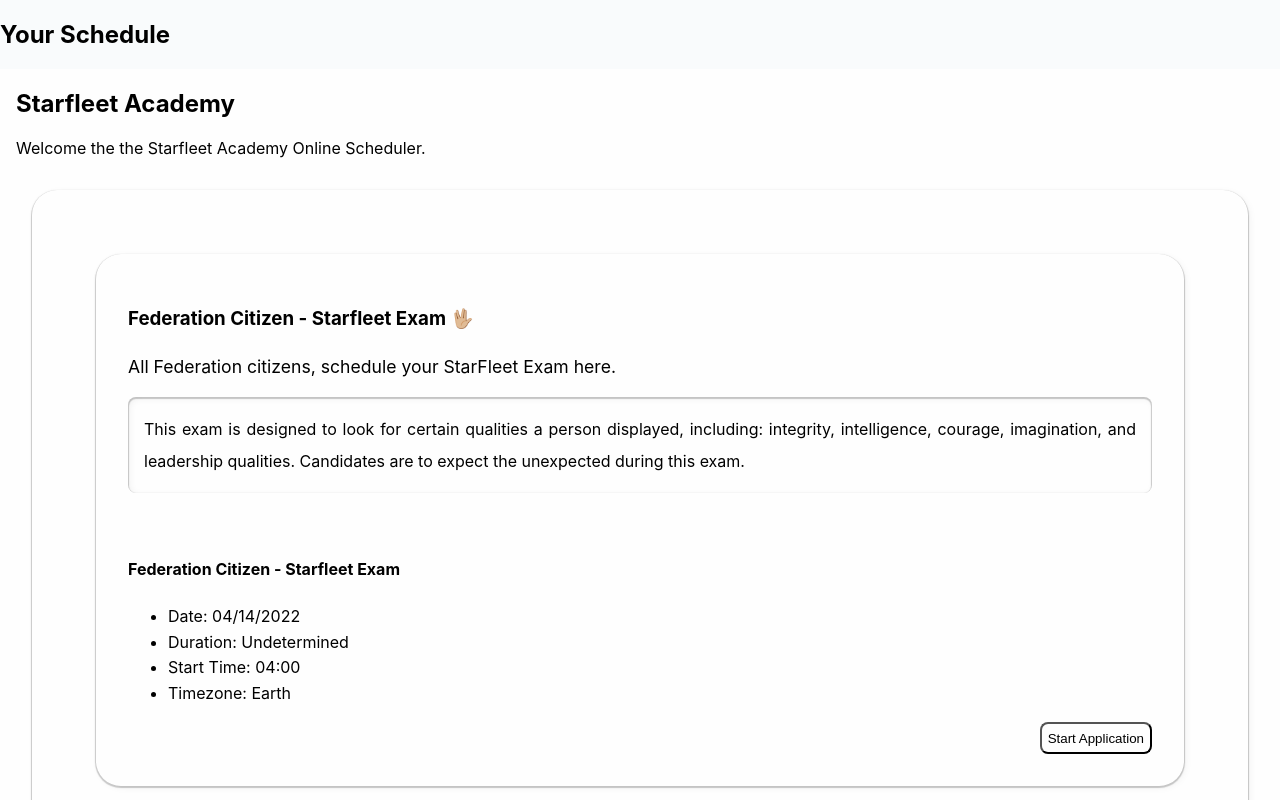
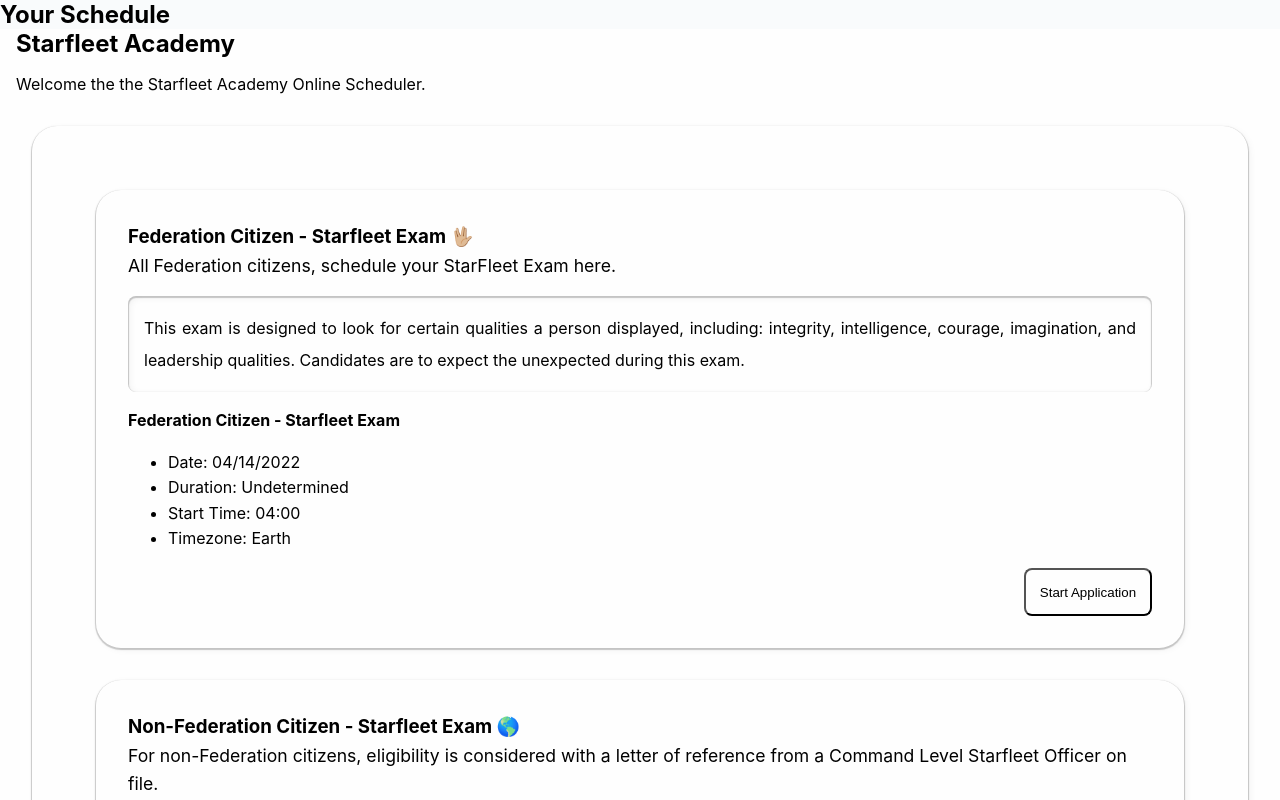
Before and after one commit to ErikPlachta/Calendari, a React (Create React App) app in the folder client/: page / in a window 1280 px wide. Shown: the top 800 px of the page. Built offline with nearby package versions, Linux system fonts and the light colour scheme.

Commit message:
Add button styling to bottom right

```diff
--- a/client/src/assets/css/styles.css
+++ b/client/src/assets/css/styles.css
@@ -98,6 +98,11 @@ body {
   background-color: var(--C04);
 }
 
+main{
+  /* adding this to prevent weird overflow of data issues */
+  width: 100%;
+  overflow: hidden;
+}
 
 /* Default Inline Code Styling */
 code {
@@ -114,6 +119,11 @@ a {
   text-decoration: none;
 }
 
+h1,h2,h3,h4,h5{
+  padding: 0;
+  margin: 0;
+}
+
 /* Default button Styling */
 button {
 
@@ -127,8 +137,8 @@ button {
 
 
   border-radius: var(--br_primary);
-  width: fit-content;
-  height: 2rem;
+  width: 8rem;
+  height: 3rem;
 
   background-color: var(--btn_bg_inactive);
   color: var(--btn_tc_inactive);
@@ -217,6 +227,7 @@ button {
   flex-wrap: wrap;
   justify-content: justify;
   line-height: 1.6;
+  /* position: relative; */
   /* padding: 1rem; */
 }
 
@@ -239,8 +250,8 @@ button {
 }
 
 .appointment_type_card_details{
-  margin-top: 1rem;
-  padding-top: 1rem;
+  /* margin-top: 1rem;   */
+  padding-top: .5rem;
 }
 
 .appointment_type_card_details_subject {
@@ -254,6 +265,11 @@ button {
 
 .appointment_type_button{
   float: right;
+
+  /* to make button float on bottom right */
+  /* bottom: 1rem;
+  right: 1rem;
+  position: absolute; */
 
 }
 
```
